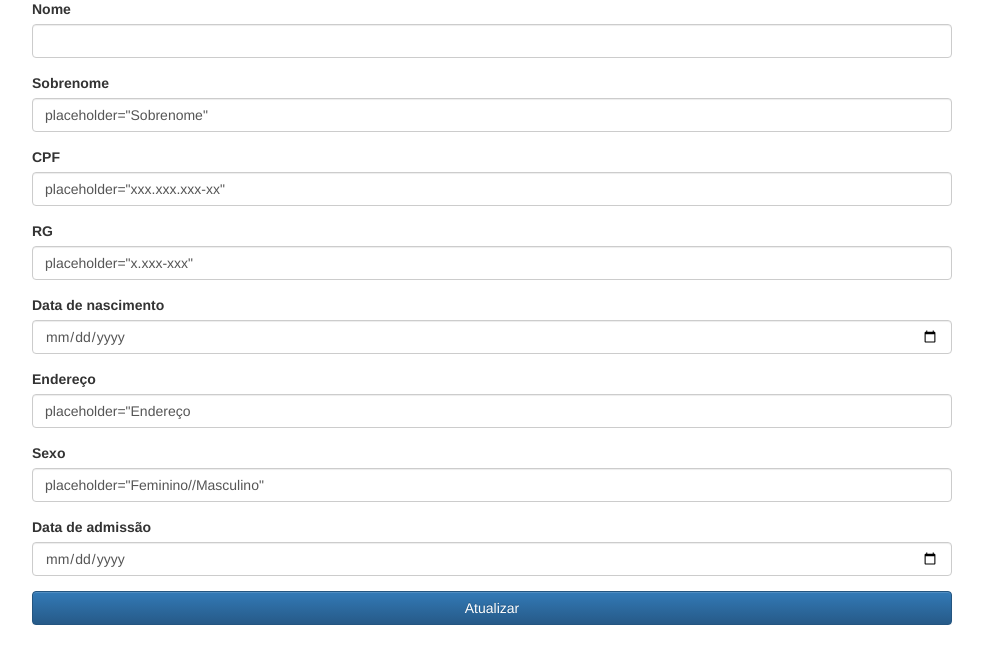
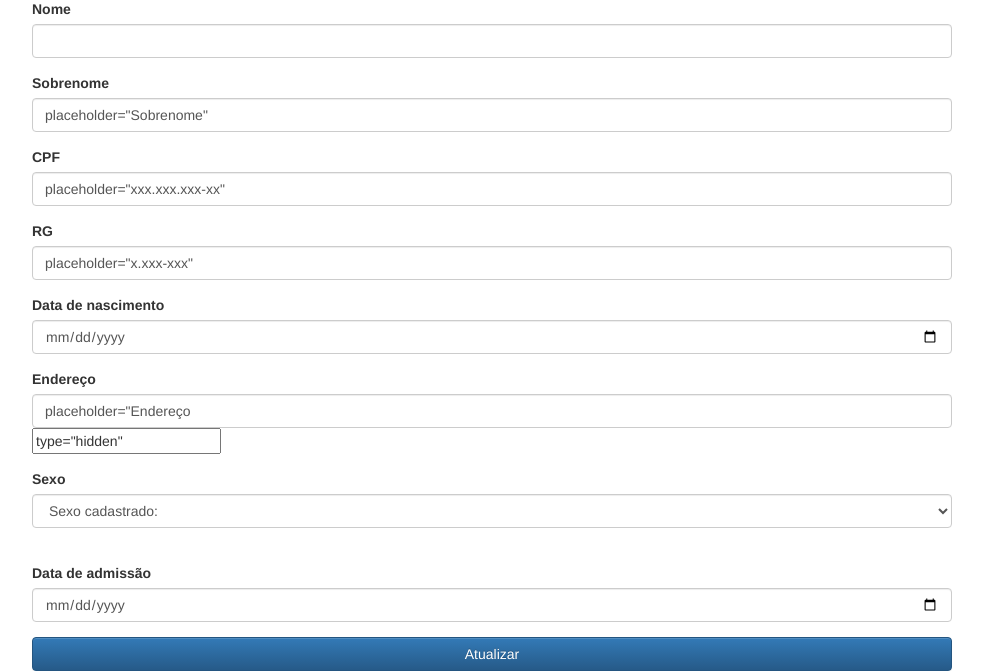
Before and after one commit to ControleDeInsalubridade/ControleInsalubridade, a Python web app: template CRUD/templates/atualizaFuncionario.html in a window 1280 px wide. Shown: the part 492-1163 px from the top of the page, without its empty margins (53-1036 px from the left). Before the commit the page ends 1117 px from the top, so only its background shows below. Run offline with Jinja, Linux system fonts and the light colour scheme; the template is opened without the code that fills it, so the values that code supplies are empty; some libraries are stand-ins or nearby versions.

Commit message:
Atualização Jessica Hahn - Não consegue commitar

```diff
--- a/CRUD/app.py
+++ b/CRUD/app.py
@@ -205,7 +205,8 @@
     g.db = MySQLConnection(**db_config)
     cursor = g.db.cursor()
 
-    query = "SELECT ID,Nome,Sobrenome,CPF,RG,DataNascimento,Endereco,Sexo,data_admissao,data_demissao FROM Funcionario"
+  query = "SELECT ID,Nome,Sobrenome,CPF,RG,date_format(DataNascimento,'%d/%m/%y'),Endereco,Sexo,date_format(data_admissao,'%d/%m/%y'),date_format(data_demissao,'%d/%m/%y') FROM Funcionario"
+
 
     cursor.execute(query)
     for (ID, Nome,Sobrenome,CPF,RG,DataNascimento,Endereco,Sexo,data_admissao,data_demissao) in cursor:
--- a/CRUD/templates/atualizaFuncionario.html
+++ b/CRUD/templates/atualizaFuncionario.html
@@ -59,18 +59,35 @@
         <div class="form-group">
             <label for="Endereco">Endereço</label>
             <input type="text" name="Endereco" class="form-control" id="Endereco" value={{ session['func']['Endereco'] }} placeholder="Endereço pessoal">
+            <input name="Sexo" id="Sexo" value={{session['func']['Sexo'] }} type="hidden">
         </div>
         <div class="form-group">
-            <label for="Sexo">Sexo</label>
-            <input type="text" name="Sexo" class="form-control" id="Sexo" value={{ session['func']['Sexo'] }} placeholder="Feminino//Masculino">
+            <label>Sexo</label>
+            <select class="form-control" id="aux_sexo">
+                <option>Sexo cadastrado: {{session['func']['Sexo'] }}</option>
+                <option>Feminino</option>
+                <option>Masculino</option>
+                <option>Não declarado</option>
+                </select>
+                <br>
         </div>
         <div class="form-group">
             <label for="data_admissao">Data de admissão</label>
             <input type="date" name="data_admissao" class="form-control" id="data_admissao" value={{ session['func']['data_admissao'] }} placeholder="xx/xx/xxxx" required>
         </div>
+         <script>
+        $(document).ready(function(){
+            var valor = "Feminino";
+            $('#aux_sexo').on('change',function(){
+                valor = $("#aux_sexo option:selected").text();
+                alert(valor)
+                $("#Sexo").val(valor);
 
+        });
+        });
+        </script>
         <button type=submit class="btn btn-primary btn-block">Atualizar</button>
     </form>
 
   </div>
-{% endblock %}ock %}
+{% endblock %}
```
Also changed, not shown: 1 other file.
